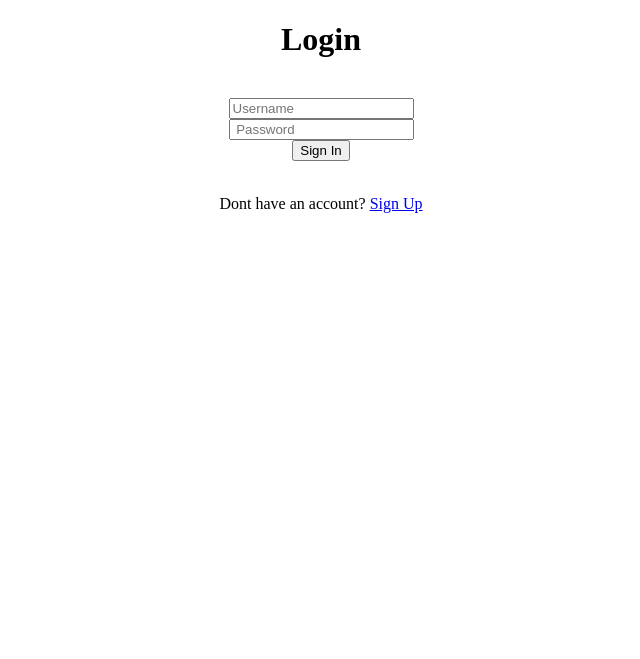
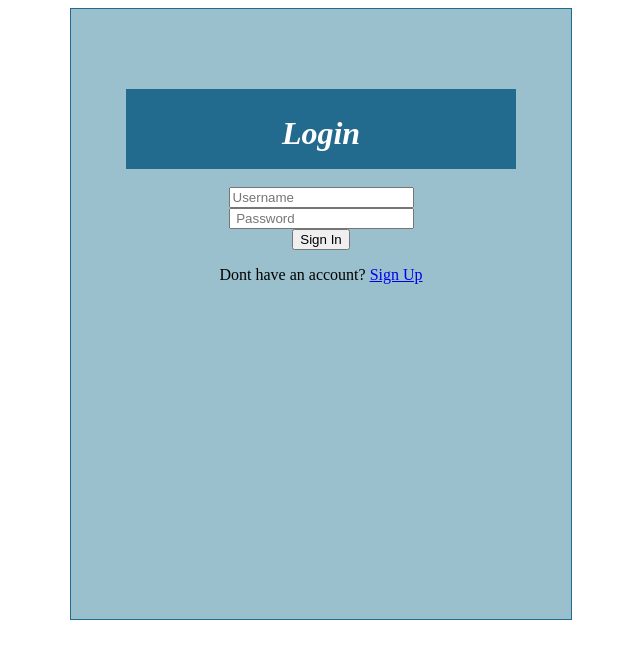
Before and after one commit to Teemuxd/Demo, a Flask app: page /login in a window 1280 px wide. Shown: the top 659 px of the page, without its empty margins (319-959 px from the left). Run offline with Flask 2, Linux system fonts and the light colour scheme; some libraries are stand-ins or nearby versions.

Commit message:
added styles.css

```diff
--- /dev/null
+++ b/static/styles.css
@@ -0,0 +1,27 @@
+.header {
+  padding: 5px 120px;
+  width: 150px;
+  height: 70px;
+  background-color: #236b8e;
+}
+
+.border {
+  padding: 80px 50px;
+  width: 400px;
+  height: 450px;
+  border: 1px solid #236b8e;
+  border-radius: 0px;
+  background-color: #9ac0cd;
+}
+
+.word {
+  color: #ffffff;
+  font-style: oblique;
+  font-weight: bold;
+}
+
+.bottom {
+  color: #236b8e;
+  font-style: oblique;
+  font-weight: bold;
+}
--- a/templates/login.html
+++ b/templates/login.html
@@ -4,19 +4,21 @@
   <meta charset="UTF-8">
   <meta name="viewport" content="width=device-width, initial-scale=1.0">
   <title>login</title>
+  <link rel="stylesheet" href="{{ url_for('static', filename='styles.css') }}">
 </head>
 <body>
-  <div align="center">
-       <div>
-          <h1 >Login</h1>
+<div align="center">
+    <div aling="center" class="border" >
+       <div class="header">
+          <h1 class="word" >Login</h1>
        </div></br>
           <form action="{{ url_for('login') }}" method="post">
+            <div class="msg">{{ msg }}</div>
               <input id="username" name="username" type="text" placeholder="Username" /></br>
               <input id="password" name="password" type="password" placeholder=" Password" /></br>
-              <input type="submit" type="button" value="Sign In"></br></br>
+              <input type="submit" type="button" value="Sign In"></br>
           </form>
-      <p>Dont have an account?  <a class="bottom" href="{{url_for('register')}}"> Sign Up</a></p>
-      <p> {{msg}}</p>
+      <p>Dont have an account?  <a href="{{url_for('register')}}"> Sign Up</a></p>
     </div>
   </div>
 </body>
```
Also changed, not shown: templates/index.html (+23 -12 lines), templates/register.html (+9 -6 lines).
